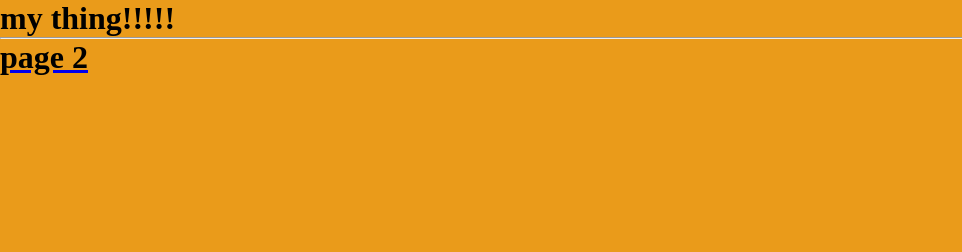
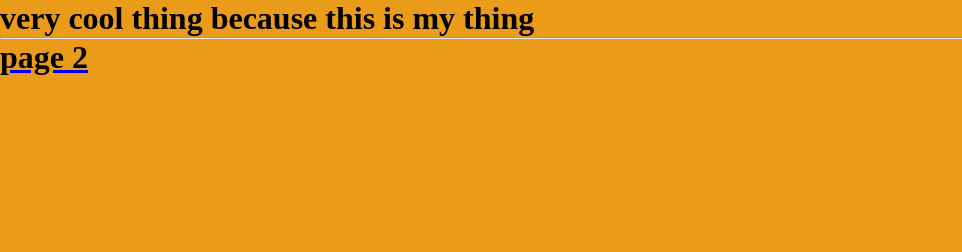
Before and after one commit to Account1994/Hello, a plain HTML site: page index.html in a window 1280 px wide. Shown: the top 252 px of the page, 0-962 px from the left. Drawn offline with Linux system fonts and the light colour scheme.

Commit message:
Update index.html

```diff
--- a/index.html
+++ b/index.html
@@ -15,8 +15,7 @@
 
 <body>
     <!--very cool-->
-<h1 id="hdr">my thing!!!!!</h1>
-
+<h1 id="hdr">very cool thing because this is my thing</h1>
 <hr>
 <a href="page2.html" target="_self">
 <h1 id="vc">page 2</h1>
@@ -26,7 +25,6 @@
 <section>
 <img src="thumbs up copy.jpeg" id="big" class="logo">
 <img src="thumbs up copy.jpeg" id="big" class="logo">
-
 </section>
 <script src="index.js"></script>
 
@@ -53,3 +51,19 @@
 
 
 </html>
+
+
+
+
+
+
+
+
+
+
+
+
+
+
+
+</html>
```
